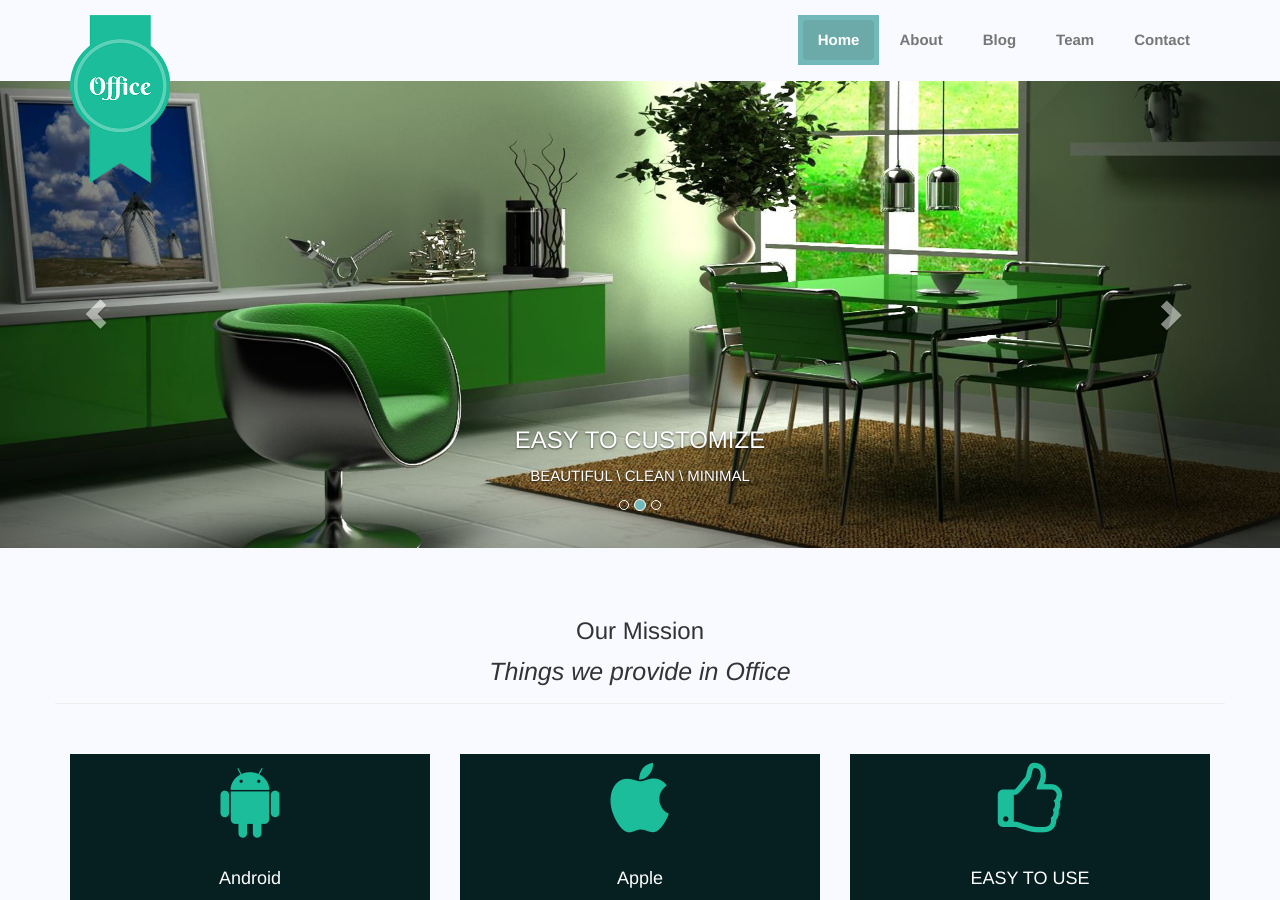
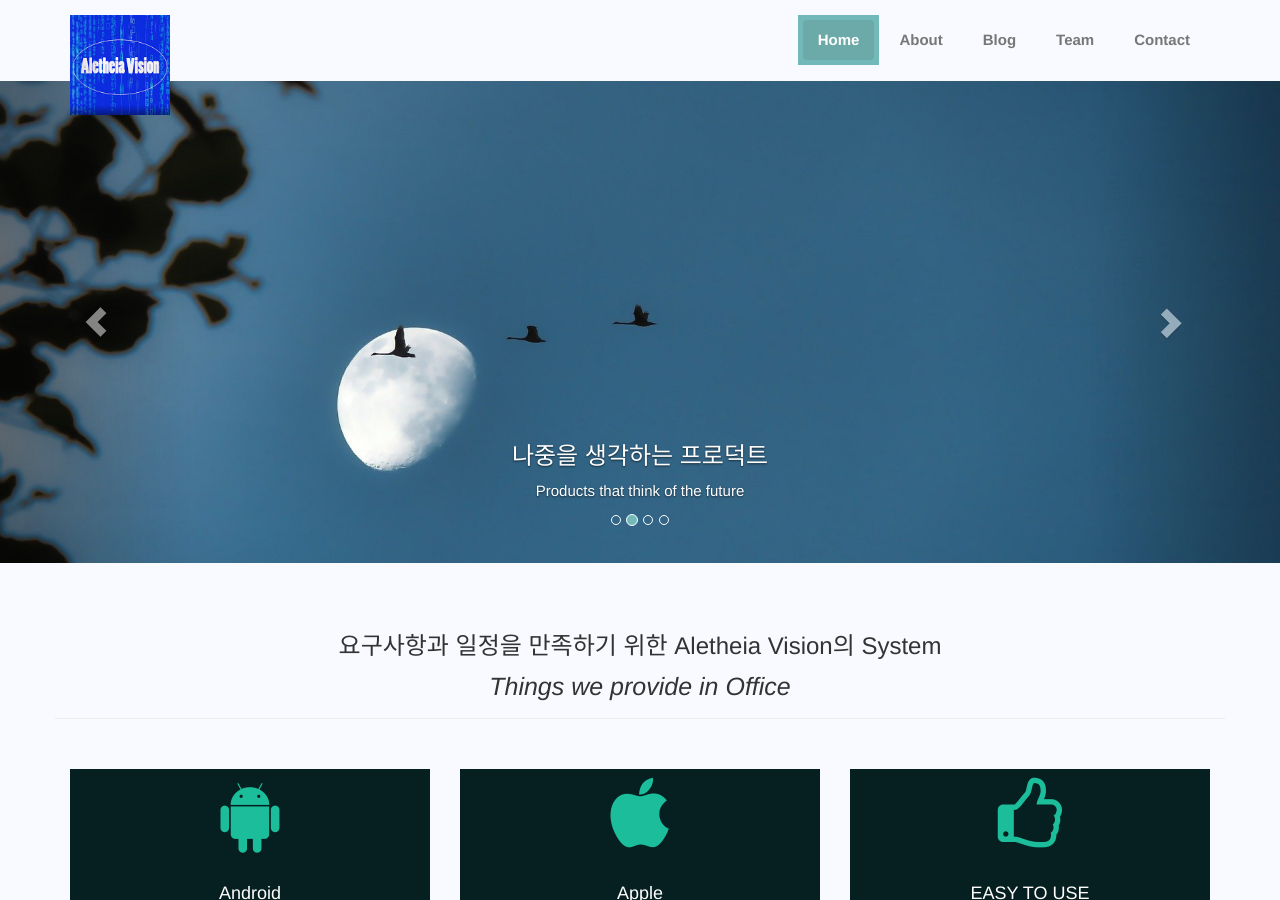
Before and after one commit to aletheiavision-deprecated/aletheiavision.github.io, a Jekyll site: the page built from index.html, in a window 1280 px wide and 900 px high. Built offline with Jekyll 4.4.1, drawn with Linux system fonts in a browser that asks for light colours.

Commit message:
Customize homepage

```diff
--- a/_includes/header.html
+++ b/_includes/header.html
@@ -10,7 +10,7 @@
       <span class="icon-bar"></span>
     </button>
 
-    <a class="navbar-brand wow fadeInDownBig" href="index.html"><img class="office-logo" src="../assets/img/slider/Office.png" alt="Office"></a>
+    <a class="navbar-brand wow fadeInDownBig" href="index.html"><img class="office-logo" src="../assets/img/slider/av.png" alt="Aletheia Vision"></a>
   </div>
 
   <div id="navbar-spy" class="collapse navbar-collapse navbar-responsive-collapse">
--- a/_layouts/home_style.html
+++ b/_layouts/home_style.html
@@ -17,36 +17,46 @@
                         <li data-target="#carousel-1" data-slide-to="0" class="active"></li>
                         <li data-target="#carousel-1" data-slide-to="1"></li>
                         <li data-target="#carousel-1" data-slide-to="2"></li>
+                        <li data-target="#carousel-1" data-slide-to="3"></li>
                     </ol>
 
                     <!-- Wrapper for slides -->
                     <div class="carousel-inner" role="listbox">
                         <!-- Begin Slide 1 -->
                         <div class="item active">
-                            <img src="../assets/img/slider/slide2.jpg" height="400" alt="Image of first carousel">
+                            <img src="../assets/img/slider2/homepage_main2.jpg" height="400" alt="Image of first carousel">
                             <div class="carousel-caption">
-                                <h3 class="carousel-title hidden-xs">Office BOOTSTRAP TEMPLATE</h3>
-                                <p class="carousel-body">RESPONSIVE \ MULTI PAGE</p>
+                                <h3 class="carousel-title hidden-xs">장인 정신으로 만드는 프로덕트</h3>
+                                <p class="carousel-body">Products made by craftsmanship</p>
                             </div>
                         </div>
                         <!-- End Slide 1 -->
 
                         <!-- Begin Slide 2 -->
                         <div class="item">
-                            <img src="../assets/img/slider/slide4.jpg" height="400" alt="Image of second carousel">
+                            <img src="../assets/img/slider2/homepage_main3.jpg" height="400" alt="Image of second carousel">
                             <div class="carousel-caption">
-                                <h3 class="carousel-title hidden-xs">EASY TO CUSTOMIZE</h3>
-                                <p class="carousel-body">BEAUTIFUL \ CLEAN \ MINIMAL</p>
+                                <h3 class="carousel-title hidden-xs">나중을 생각하는 프로덕트</h3>
+                                <p class="carousel-body">Products that think of the future</p>
                             </div>
                         </div>
                         <!-- End Slide 2 -->
 
                         <!-- Begin Slide 3 -->
                         <div class="item">
-                            <img src="../assets/img/slider/slide2.jpg" height="400" alt="Image of third carousel">
+                            <img src="../assets/img/slider2/homepage_main4.png" height="400" alt="Image of third carousel">
                             <div class="carousel-caption">
-                                <h3 class="carousel-title hidden-xs">MULTI-PURPOSE TEMPLATE</h3>
-                                <p class="carousel-body">PORTFOLIO \ CORPORATE \ CREATIVE</p>
+                                <h3 class="carousel-title hidden-xs">보안이 고려된 프로덕트</h3>
+                                <p class="carousel-body">Products with Security Consideration</p>
+                            </div>
+                        </div>
+
+                        <!-- End Slide 3 -->
+                        <div class="item">
+                            <img src="../assets/img/slider2/homepage_main5.png" height="400" alt="Image of third carousel">
+                            <div class="carousel-caption">
+                                <h3 class="carousel-title hidden-xs">테스트로</h3>
+                                <p class="carousel-body">Products with Security Consideration</p>
                             </div>
                         </div>
                         <!-- End Slide 3 -->
@@ -71,7 +81,7 @@
         <div class="container">
             <div class="row">
                 <div class="services-header">
-                    <h3 class="services-header-title">Our Mission</h3>
+                    <h3 class="services-header-title">요구사항과 일정을 만족하기 위한 Aletheia Vision의 System</h3>
                     <p class="services-header-body"><em> Things we provide in Office </em>  </p><hr>
                 </div>
             </div>
--- a/blog.html
+++ b/blog.html
@@ -13,7 +13,7 @@ published: true
         {{ post.title }}
       </h1>
       <br>
-      <img src="assets/img/slider/{{ post.picture }}" alt="Feature-img" align="right" width="100%" class="blog-image">
+      <img src="assets/img/slider/{{ post.picture }}" alt="Feature-img" align="right" width="10%" class="blog-image">
       <br>
       <p>{{ post.description }}</p>
       <span class="badge">{{ post.date | date: '%B %d, %Y' }}</span>
```
Also changed, not shown: _posts/2020-09-08-first-of-all.md (added, +16 -0 lines), assets/css/style.css (line endings or trailing spaces), assets/img/slider/av.png (added), assets/img/slider/slide2.jpg, assets/img/slider2/aletheia vision.png (added), assets/img/slider2/homepage_main2.jpg (added), assets/img/slider2/homepage_main3.jpg (added), assets/img/slider2/homepage_main4.png (added), assets/img/slider2/main1.jpg (added), assets/img/slider2/main2.jpg (added), assets/img/slider2/main3.jpg (added), assets/img/slider2/me.png (added), 4 other files.
